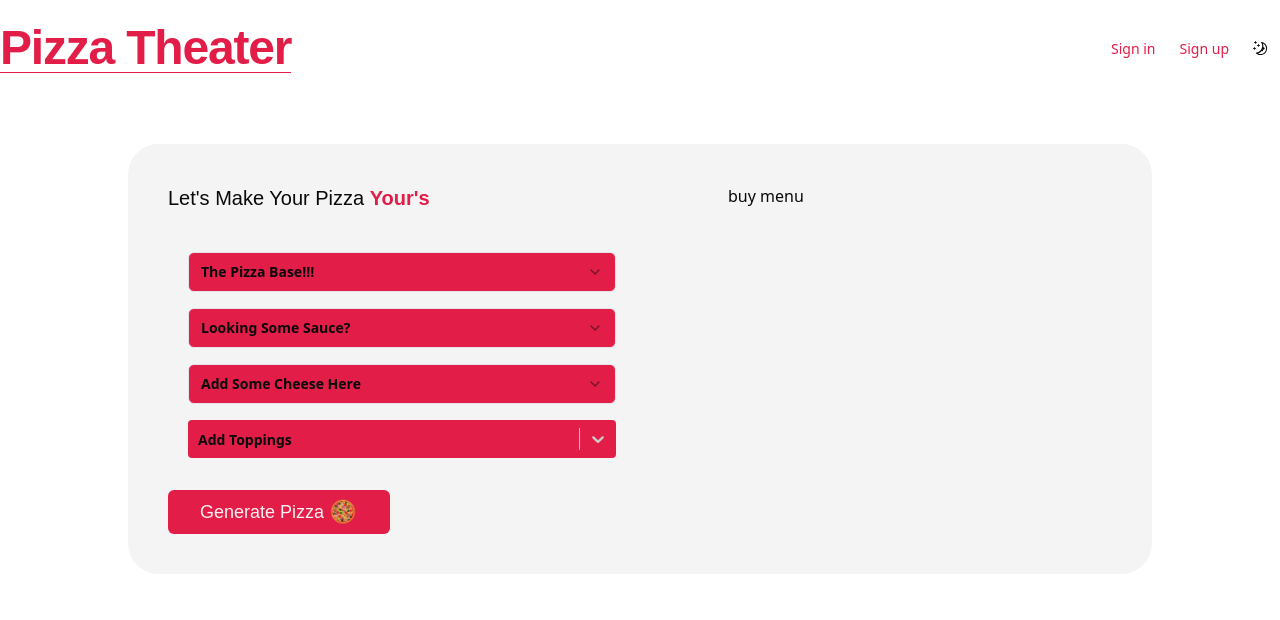
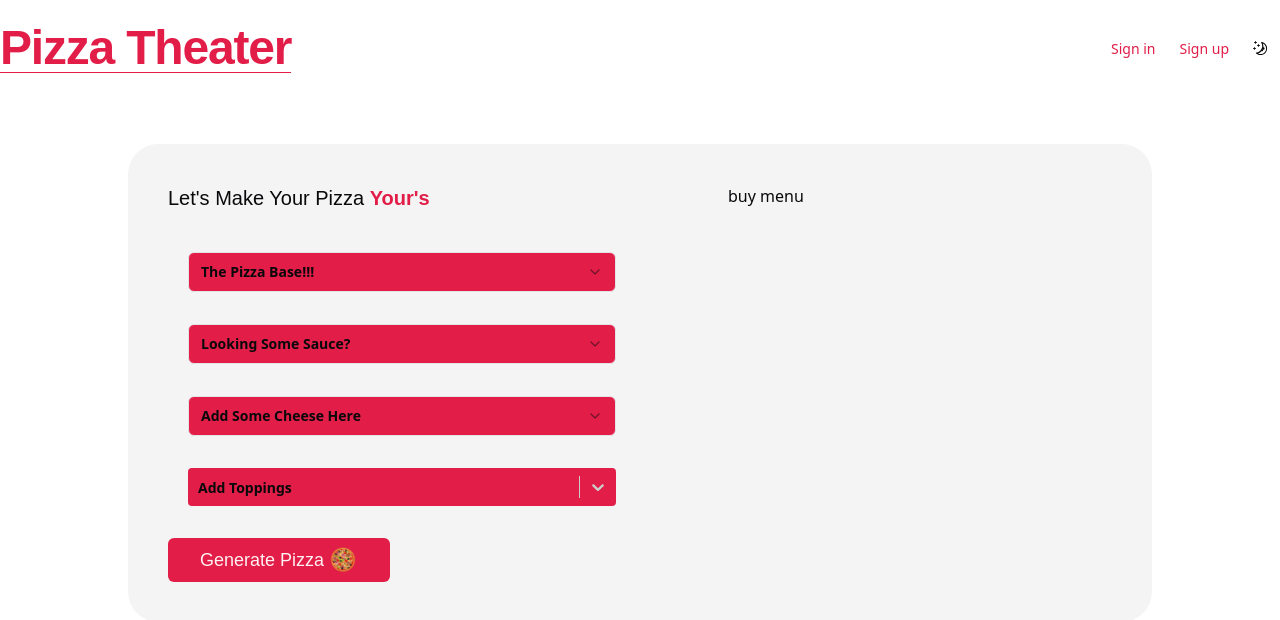
Before and after one commit to akadeepesh/PizzaTheatre, a Next.js app in the folder pizza-delivery-app-client/: page /make-your-pizza in a window 1280 px wide. Shown: the top 620 px of the page. Built offline with nearby package versions, Linux system fonts and the light colour scheme; no server answers; a web font is replaced by a local one.

Commit message:
Trying to fix data array

```diff
--- a/pizza-delivery-app-client/components/MultiSelect.tsx
+++ b/pizza-delivery-app-client/components/MultiSelect.tsx
@@ -5,9 +5,14 @@ const animatedComponents = makeAnimated();
 
 import type { ActionMeta } from "react-select";
 
-interface Hotel {
+export interface Hotel {
   value: string;
   label: string;
+}
+
+interface MultiSelectProps {
+  selectedOptions: Hotel[];
+  setSelectedOptions: (options: Hotel[]) => void;
 }
 
 const Hotels: Hotel[] = [
@@ -39,16 +44,16 @@ const Hotels: Hotel[] = [
   { value: "double_bbq", label: "Double BBQ" },
 ];
 
-function MultiSelect() {
-  const [selectedOptions, setSelectedOptions] = useState<Hotel[]>([]);
-
+function MultiSelect({
+  selectedOptions,
+  setSelectedOptions,
+}: MultiSelectProps) {
   const handleChange = (
     newValue: readonly Hotel[],
     actionMeta: ActionMeta<Hotel>
   ) => {
     setSelectedOptions(Array.from(newValue));
   };
-
   return (
     <div className="z-20">
       <Select
--- a/pizza-delivery-app-client/pages/make-your-pizza.tsx
+++ b/pizza-delivery-app-client/pages/make-your-pizza.tsx
@@ -1,5 +1,5 @@
 "use client";
-import React from "react";
+import React, { useState } from "react";
 import { zodResolver } from "@hookform/resolvers/zod";
 import { useForm } from "react-hook-form";
 import { Button } from "@/components/ui/button";
@@ -23,20 +23,25 @@ import {
   FormMessage,
 } from "@/components/ui/form";
 import Image from "next/image";
-import MultiSelect from "@/components/MultiSelect";
+import MultiSelect, { Hotel } from "@/components/MultiSelect";
 import Head from "next/head";
 
 const FormSchema = z.object({
   pizzaBase: z.string(),
+  pizaaSauce: z.string(),
+  pizzaCheese: z.string(),
+  pizzaToppings: z.string(),
 });
 
 const Custom = () => {
+  const [selectedOptions, setSelectedOptions] = useState<Hotel[]>([]);
   const form = useForm<z.infer<typeof FormSchema>>({
     resolver: zodResolver(FormSchema),
   });
 
   function onSubmit(data: z.infer<typeof FormSchema>) {
-    console.log(JSON.stringify(data, null, 2));
+    console.log("selected : ", selectedOptions);
+    console.log(JSON.stringify(data, null));
   }
   return (
     <div className="flex flex-wrap justify-center max-w-screen-lg mx-auto mt-20 sm:mt-24 md:mt-28 lg:mt-36">
@@ -63,7 +68,7 @@ const Custom = () => {
                         Your&apos;s
                       </span>
                     </FormLabel>
-                    <div className="ml-5 flex flex-col gap-4">
+                    <div className="ml-5 flex flex-col">
                       <div className="">
                         <Select
                           onValueChange={field.onChange}
@@ -77,7 +82,7 @@ const Custom = () => {
                           <SelectContent className="bg-gradient-to-br from-rose-300 to-red-500 dark:bg-gradient-to-tl">
                             <SelectGroup>
                               <SelectLabel>
-                                Choose Your Favorite Bases
+                                Choose Your Favorite Base
                               </SelectLabel>
                               <div className="p-2">
                                 <SelectItem value="TC">Thin Crust</SelectItem>
@@ -93,7 +98,15 @@ const Custom = () => {
                         </Select>
                         <FormMessage />
                       </div>
-                      <div className="">
+                    </div>
+                  </FormItem>
+                )}
+              />
+              <FormField
+                control={form.control}
+                name="pizaaSauce"
+                render={({ field }) => (
+                  <FormItem className="ml-5">
                     <Select
                       onValueChange={field.onChange}
                       defaultValue={field.value}
@@ -107,9 +120,7 @@ const Custom = () => {
                         <SelectGroup>
                           <SelectLabel>Pizza Sauce</SelectLabel>
                           <div className="p-2">
-                                <SelectItem value="marinara">
-                                  Marinara
-                                </SelectItem>
+                            <SelectItem value="marinara">Marinara</SelectItem>
                             <SelectItem value="pesto">Pesto</SelectItem>
                             <SelectItem value="alfredo">Alfredo</SelectItem>
                             <SelectItem value="bbq">BBQ</SelectItem>
@@ -121,8 +132,14 @@ const Custom = () => {
                       </SelectContent>
                     </Select>
                     <FormMessage />
-                      </div>
-                      <div className="">
+                  </FormItem>
+                )}
+              />
+              <FormField
+                control={form.control}
+                name="pizzaCheese"
+                render={({ field }) => (
+                  <FormItem className="ml-5">
                     <Select
                       onValueChange={field.onChange}
                       defaultValue={field.value}
@@ -139,25 +156,24 @@ const Custom = () => {
                             <SelectItem value="mozzarella">
                               Mozzarella
                             </SelectItem>
-                                <SelectItem value="parmesan">
-                                  Parmesan
-                                </SelectItem>
+                            <SelectItem value="parmesan">Parmesan</SelectItem>
                             <SelectItem value="cheddar">Cheddar</SelectItem>
-                                <SelectItem value="provolone">
-                                  Provolone
-                                </SelectItem>
+                            <SelectItem value="provolone">Provolone</SelectItem>
                             <SelectItem value="ricotta">Ricotta</SelectItem>
                           </div>
                         </SelectGroup>
                       </SelectContent>
                     </Select>
                     <FormMessage />
-                      </div>
-                      <MultiSelect />
-                    </div>
                   </FormItem>
                 )}
               />
+              <div className="ml-5">
+                <MultiSelect
+                  selectedOptions={selectedOptions}
+                  setSelectedOptions={setSelectedOptions}
+                />
+              </div>
               <Button size={"lg"} type="submit">
                 <div className="flex gap-1 items-center">
                   <div className="text-lg font-Anta">Generate Pizza</div>
```
Lines whose indentation alone changed are shown as unchanged.
